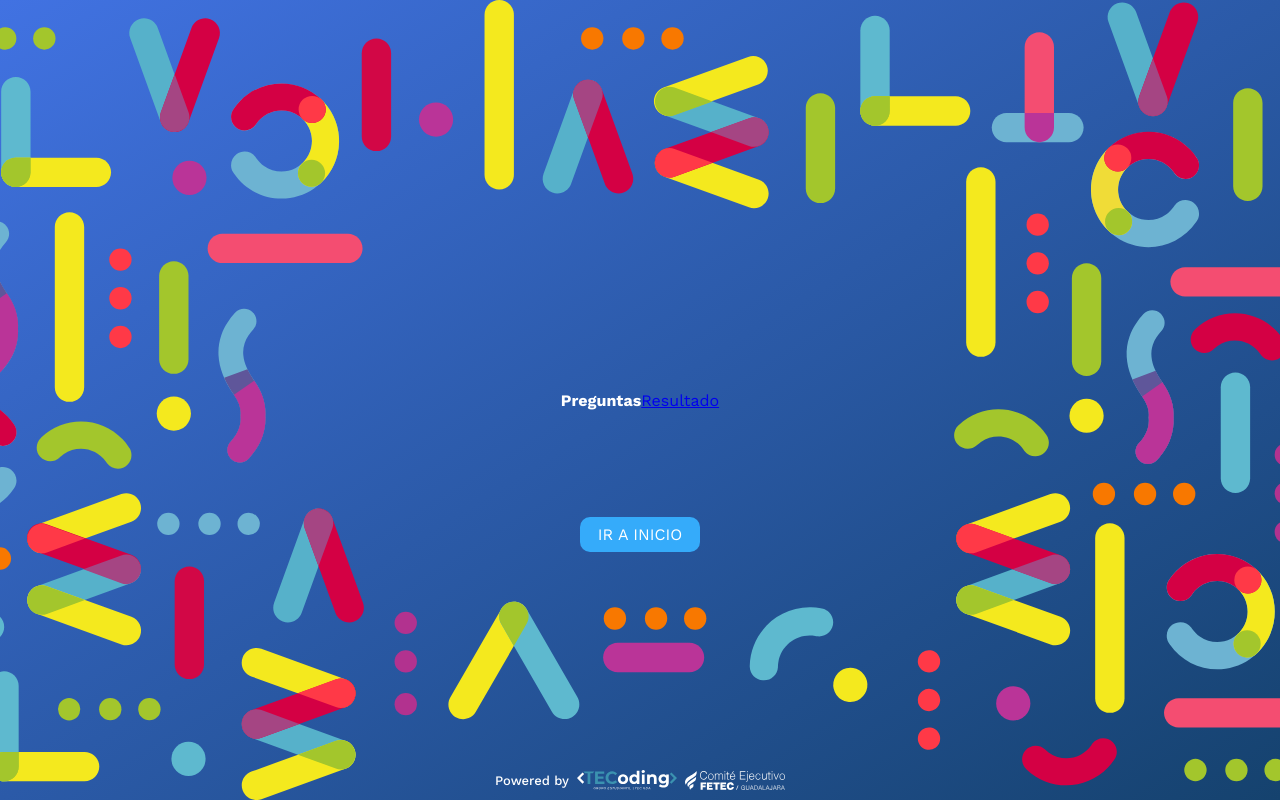
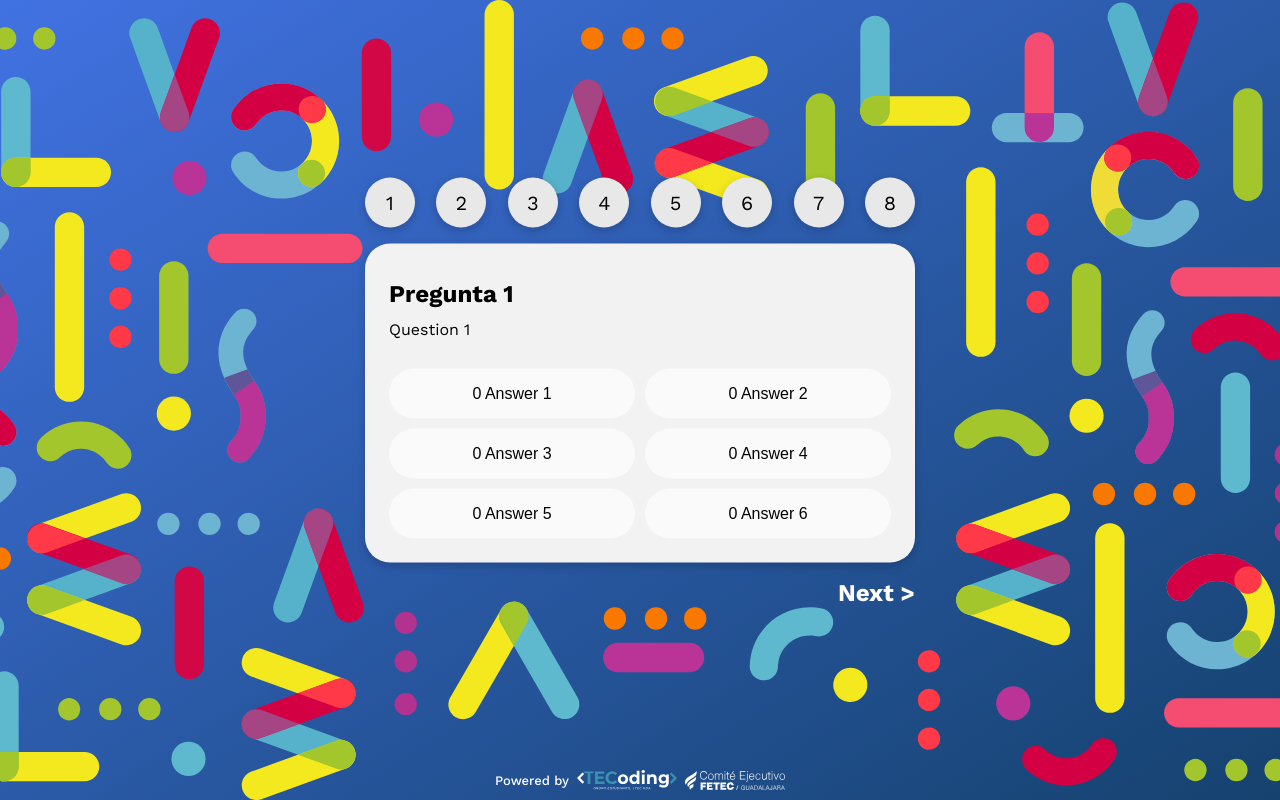
Before and after one commit to TECoding/hitec-2021, a React (Create React App) app in the folder frontend/: page /preguntas in a window 1280 px wide. Built offline with nearby package versions, Linux system fonts and the light colour scheme.

Commit message:
QuestionCard added and linked with result screen, style fix

```diff
--- a/frontend/src/App.js
+++ b/frontend/src/App.js
@@ -23,12 +23,12 @@ function App() {
           </Route>
           <Route path="/preguntas">
             <Preguntas/>
-            <Link to="/" className="btn-back-to-home">Ir a Inicio</Link>
+            {/*<Link to="/" className="btn-back-to-home">Ir a Inicio</Link>*/}
             <Link to="/resultado">Resultado</Link>
           </Route>
           <Route path="/resultado">
             <Resultado/>
-            <Link to="/" className="btn-back-to-home btn-back-to-home--resultado">Ir a Inicio</Link>
+            {/*<Link to="/" className="btn-back-to-home btn-back-to-home--resultado">Ir a Inicio</Link>*/}
           </Route>
         </Switch>
         <footer>
--- a/frontend/src/components/NavigationButtons/NavigationButtons.jsx
+++ b/frontend/src/components/NavigationButtons/NavigationButtons.jsx
@@ -1,5 +1,6 @@
 import React from 'react';
-
+import {Link
+} from "react-router-dom";
 function NavigationButtons({currentStep, handleSubmit,questions, handleNavigationButtonsClick}) {
     return (
         <div id={"nav-buttons"}>
@@ -11,7 +12,7 @@ function NavigationButtons({currentStep, handleSubmit,questions, handleNavigatio
                     ? <button onClick={handleNavigationButtonsClick} value={1}>Next {'>'}</button> : ""}
 
                 {questions.every(question => question.answerIndex != null) && currentStep === (questions.length - 1)
-                    ? <button onClick={handleSubmit} value={"Submit"}>Resultados {'>'}</button> : ""}
+                    ? <Link to="/resultado" onClick={handleSubmit}>Resultados {'>'}</Link> : ""}
             </div>
         </div>
     );
--- a/frontend/src/components/Preguntas.jsx
+++ b/frontend/src/components/Preguntas.jsx
@@ -1,9 +1,10 @@
 import React from "react";
+import QuestionCard from "./QuestionCard/QuestionCard";
 
 const Preguntas = () => {
   return (
     <div>
-      <h1>Preguntas</h1>
+      <QuestionCard />
     </div>
   );
 };
--- a/frontend/src/components/QuestionCard/QuestionCard.jsx
+++ b/frontend/src/components/QuestionCard/QuestionCard.jsx
@@ -217,7 +217,6 @@ function QuestionCard() {
     }
 
     const handleSubmit = (ev) => {
-        ev.preventDefault();
         //TODO: Save answer into DB
         console.log("Form submitted");
         console.log(textAreaAnswer);
--- a/frontend/src/components/QuestionCard/QuestionCard.scss
+++ b/frontend/src/components/QuestionCard/QuestionCard.scss
@@ -39,6 +39,7 @@ button {
       font-size: 1.25em;
       border-radius: 50%;
       background: #E8E8E8;
+      box-shadow: 0 3px 10px 0 rgba(0,0,0,0.2);
     }
   }
 
@@ -47,8 +48,10 @@ button {
     box-sizing: border-box;
     padding: 1.5em;
     background: #F2F2F2;
-
+    text-align: left;
+    box-shadow: 0 3px 10px 0 rgba(0,0,0,0.2);
     h1 {
+      font-size: 1.5em;
       margin: 0.5em 0;
     }
   }
@@ -67,12 +70,12 @@ button {
   }
 
   button:hover {
-    background: gray;
+    background: #b9b9b9;
     color: white
   }
 
   button.active {
-    background: dodgerblue;
+    background: #3A62B1;
     color: white;
   }
 
@@ -82,17 +85,18 @@ button {
     justify-content: space-between;
     padding: 1em 0;
 
-
-    button {
+    button, a {
       background-color: transparent;
       padding: 0;
+      text-decoration: none;
+      font-weight: bold;
       font-size: 1.5em;
-      font-family: 'Work Sans', sans-serif;
+      font-family: "Work Sans", sans-serif;
       color: white;
     }
 
     button:hover {
-      color: dodgerblue;
+      color: #3A62B1;
     }
   }
 }
```
